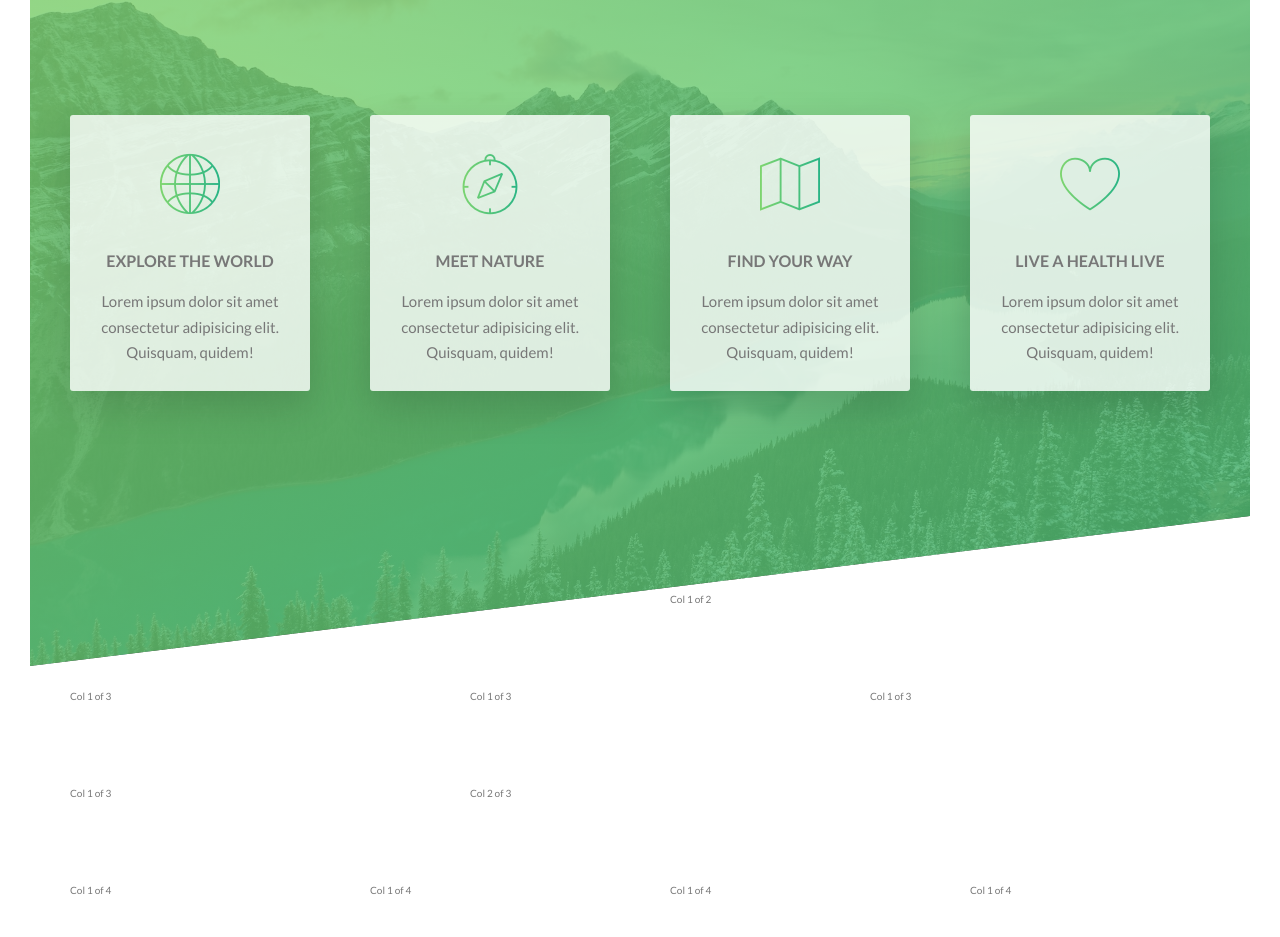
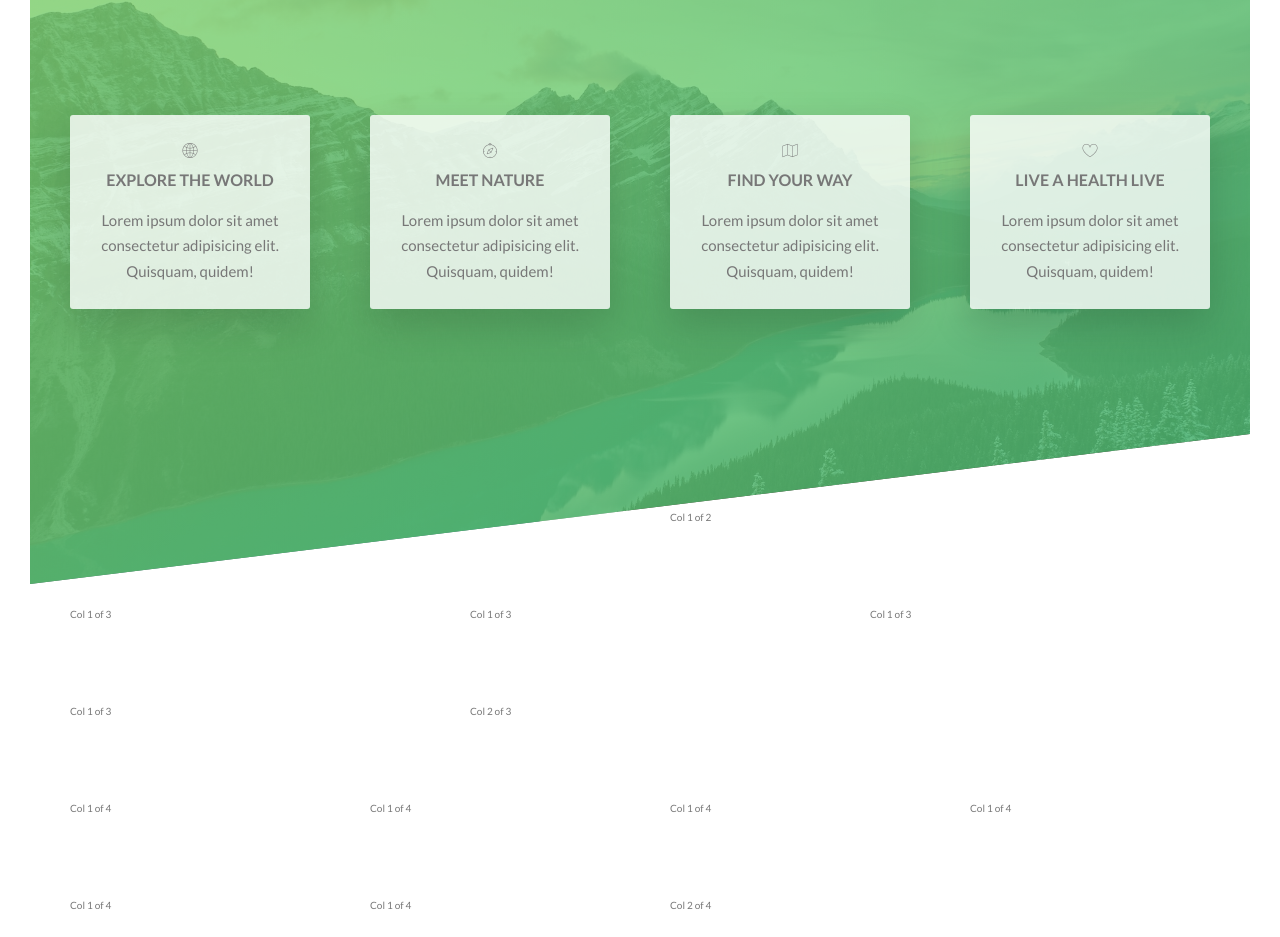
Before and after one commit to fabiangomz/advanced-css-course, a website: page Natours/index.html in a window 1280 px wide. Shown: the part 1596-2533 px from the top of the page. Drawn offline with Linux system fonts and the light colour scheme.

Commit message:
feat: styles

```diff
--- a/Natours/css/style.css
+++ b/Natours/css/style.css
@@ -235,7 +235,7 @@ body {
   box-shadow: 0 1.5rem 4rem rgba(0, 0, 0, 0.15);
   transition: transform 0.3s;
 }
-.feature-box__icon {
+trans .feature-box__icon {
   font-size: 6rem;
   margin-bottom: 0.5rem;
   display: inline-block;
```
Also changed, not shown: 1 other file.
